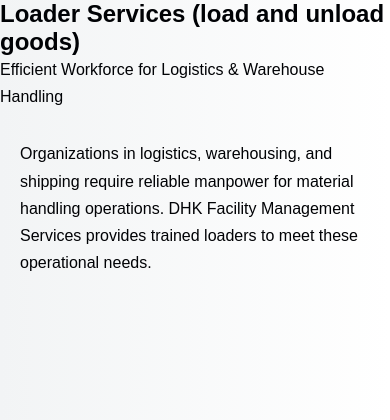
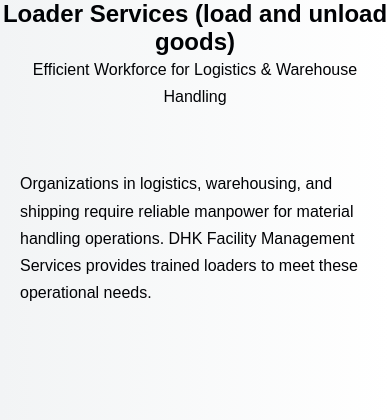
Before and after one commit to NivethithaaPrabhakaran/dhk-website, a Flask app: page /loaders in a window 390 px wide. Shown: the part 116-536 px from the top of the page. Run offline with Flask 3, Linux system fonts and the light colour scheme.

Commit message:
fixed service heading alignment

```diff
--- a/static/style.css
+++ b/static/style.css
@@ -423,6 +423,17 @@ a {
     .commitment-image img {
         max-width: 300px;
     }
+        /* SERVICE PAGE HEADINGS */
+
+        .service-header,
+        .page-section h1,
+        .service-text h1 {
+            text-align: center;
+            margin-bottom: 30px;
+        }
+                .service-text {
+                    width: 100%;
+                }
 
     .page-section h2,
     .about-section h2 {
```
